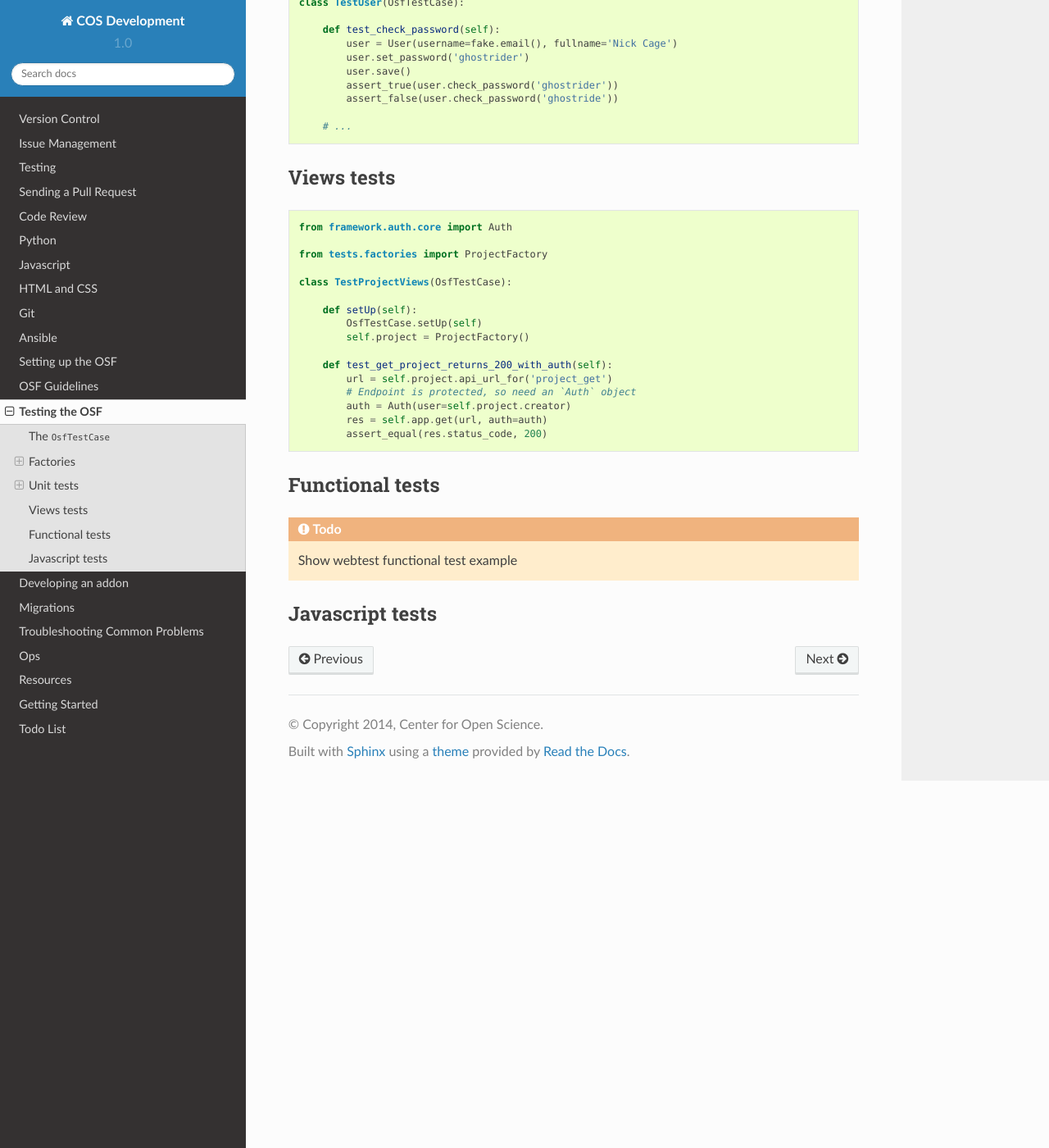
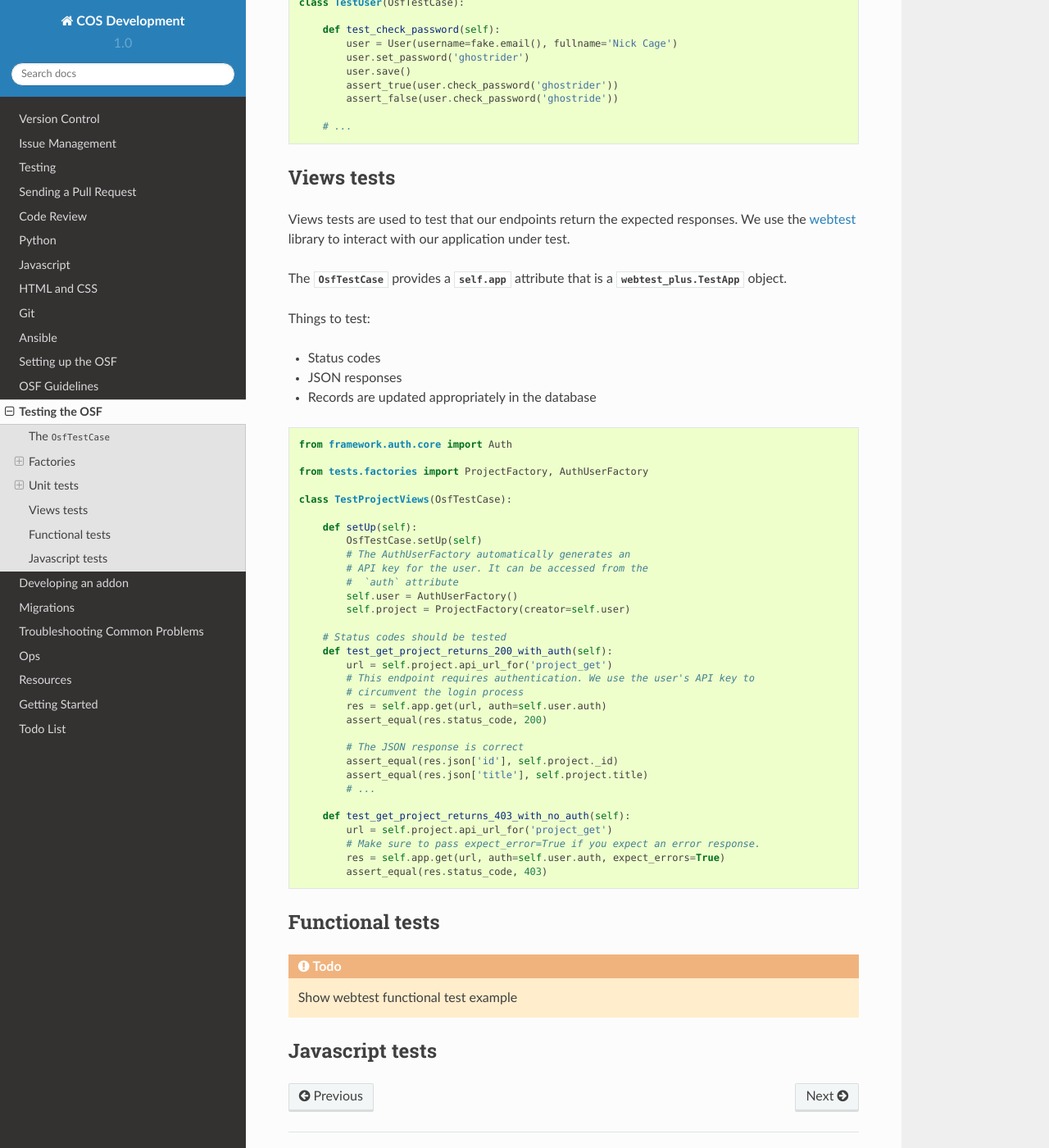
Before and after one commit to CenterForOpenScience/COSDev, a Sphinx documentation site: the page built from docs/osf/testing.rst, in a window 1280 px wide and 1400 px high, scrolled down 1284 px. Shown: the whole window at 82% size. Built offline with Sphinx 7.4.7 and the Read the Docs theme 2.0.0, drawn with Linux system fonts in a browser that asks for light colours.

Commit message:
Improve docs for views tests

```diff
--- a/docs/conf.py
+++ b/docs/conf.py
@@ -36,6 +36,9 @@ extensions = [
     # 'sphinx.ext.viewcode',
     'sphinx.ext.todo',
 ]
+
+primary_domain = 'py'
+default_role = 'py:obj'
 
 # Show todo and todolists
 todo_include_todos = True
--- a/docs/osf/testing.rst
+++ b/docs/osf/testing.rst
@@ -67,26 +67,52 @@ Unit tests for models belong in ``tests/test_models.py``. Each model should have
         # ...
 
 Views tests
-***********
+************
+
+Views tests are used to test that our endpoints return the expected responses. We use the `webtest <http://webtest.readthedocs.org/en/latest/>`_ library to interact with our application under test.
+
+The :class:`OsfTestCase` provides a `self.app` attribute that is a `webtest_plus.TestApp` object.
+
+Things to test:
+
+- Status codes
+- JSON responses
+- Records are updated appropriately in the database
 
 .. code-block:: python
 
     from framework.auth.core import Auth
 
-    from tests.factories import ProjectFactory
+    from tests.factories import ProjectFactory, AuthUserFactory
 
     class TestProjectViews(OsfTestCase):
 
         def setUp(self):
             OsfTestCase.setUp(self)
-            self.project = ProjectFactory()
+            # The AuthUserFactory automatically generates an
+            # API key for the user. It can be accessed from the
+            #  `auth` attribute
+            self.user = AuthUserFactory()
+            self.project = ProjectFactory(creator=self.user)
 
+        # Status codes should be tested
         def test_get_project_returns_200_with_auth(self):
             url = self.project.api_url_for('project_get')
-            # Endpoint is protected, so need an `Auth` object
-            auth = Auth(user=self.project.creator)
-            res = self.app.get(url, auth=auth)
+            # This endpoint requires authentication. We use the user's API key to
+            # circumvent the login process
+            res = self.app.get(url, auth=self.user.auth)
             assert_equal(res.status_code, 200)
+
+            # The JSON response is correct
+            assert_equal(res.json['id'], self.project._id)
+            assert_equal(res.json['title'], self.project.title)
+            # ...
+
+        def test_get_project_returns_403_with_no_auth(self):
+            url = self.project.api_url_for('project_get')
+            # Make sure to pass expect_error=True if you expect an error response.
+            res = self.app.get(url, auth=self.user.auth, expect_errors=True)
+            assert_equal(res.status_code, 403)
 
 Functional tests
 ****************
--- a/docs/process/testing.rst
+++ b/docs/process/testing.rst
@@ -72,6 +72,7 @@ Python
 - `factory-boy <https://github.com/rbarrois/factory_boy>`_: Utility library for creating test objects. Replaces fixtures with "factories".
 - `mock <http://www.voidspace.org.uk/python/mock/>`_: Allows you to mock and patch objects for testing purposes.
 - `webtest <http://webtest.readthedocs.org/en/latest/>`_ / `webtest-plus <https://github.com/sloria/webtest-plus>`_ : Provides a :class:`TestApp` with which to send test requests and make assertions about the responses.
+- `faker <https://github.com/joke2k/faker>`_ : A fake data generator.
 
 
 Javascript
```
